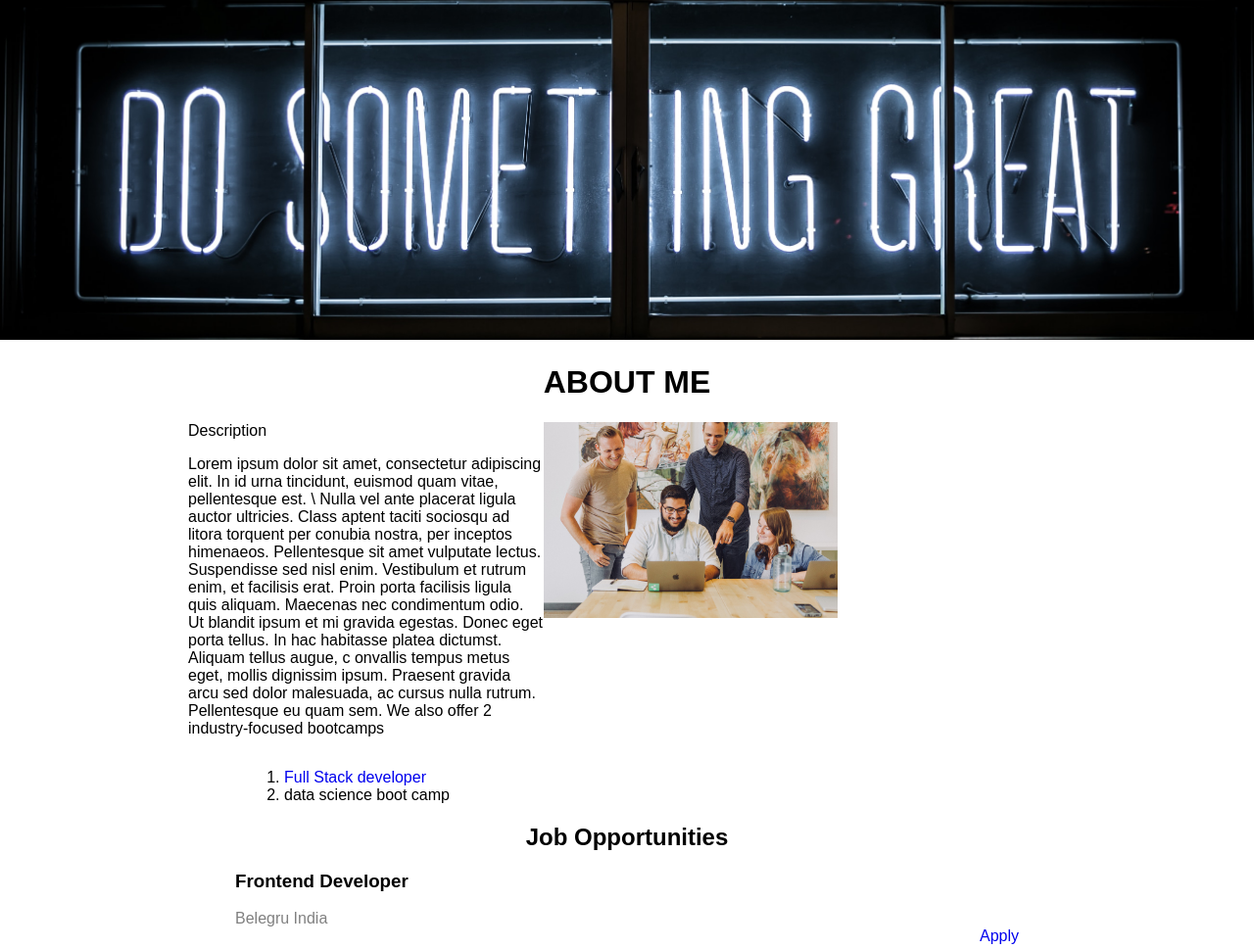
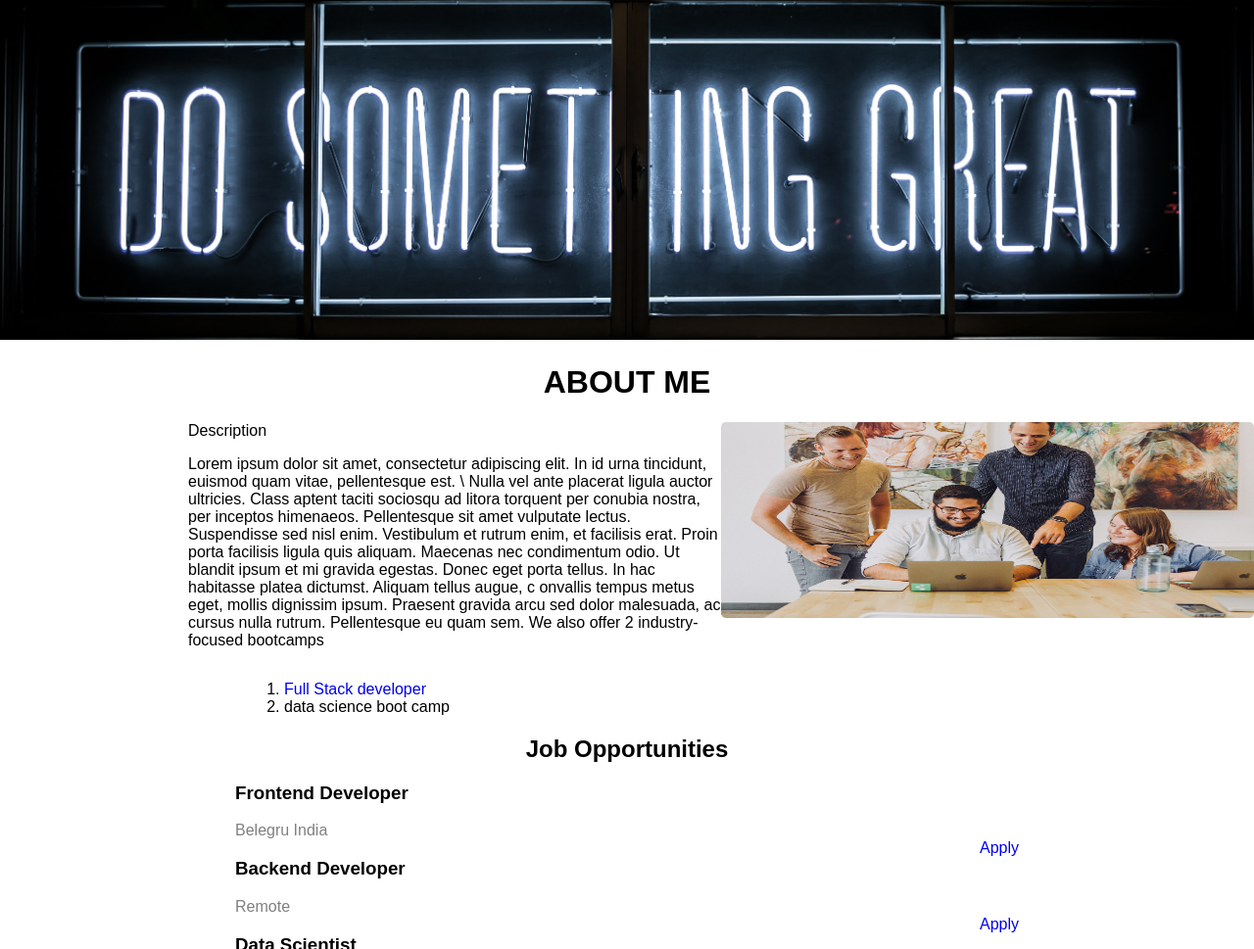
Before and after one commit to KenCooper2022/kencooper2022.github.io, a plain HTML site: page index.html in a window 1280 px wide. Shown: the part 333-1302 px from the top of the page at 98% size. Drawn offline with Linux system fonts and the light colour scheme.

Commit message:
edited CSS
edited CSS

```diff
--- a/index.html
+++ b/index.html
@@ -39,7 +39,7 @@
             </p>
 
         </div>
-        <div class="team"><img src="download_team.jpg" alt="job opportunites" height="200"></div>
+        <div class="team"><img class="team-image" src="download_team.jpg" alt="job opportunites" height="200"></div>
     </div>
 
     <ol>
--- a/style.css
+++ b/style.css
@@ -40,6 +40,9 @@ h2{
   text-align:center;
 }
 .team{
+  width:50%;
+}
+.team-image{
   border-radius:5px;
   width:100%;
 }
```
